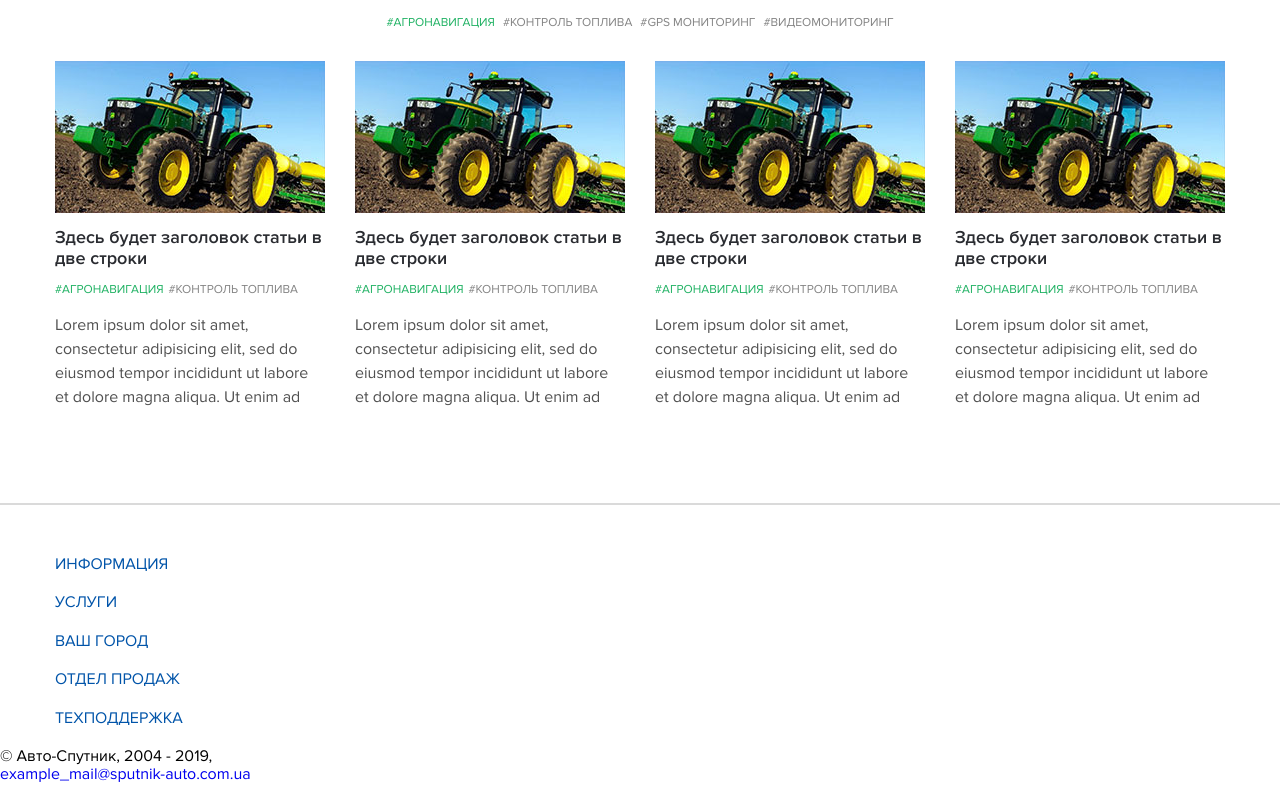
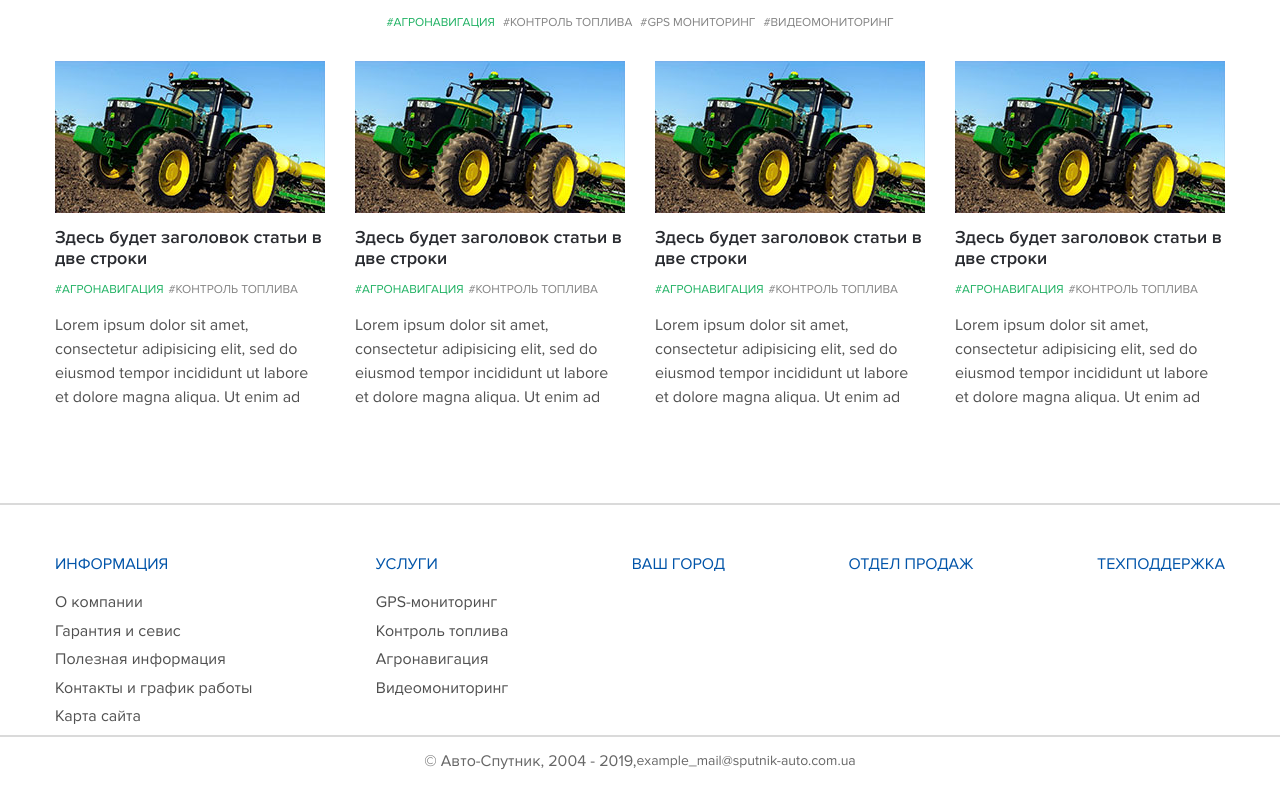
Before and after one commit to ViperPredator1992/autospin, a website: page src/index.html in a window 1280 px wide. Shown: the part 4478-5263 px from the top of the page. Drawn offline with nearby package versions, Linux system fonts and the light colour scheme.

Commit message:
--- Auto-Git Commit ---

```diff
--- a/src/index.html
+++ b/src/index.html
@@ -618,9 +618,40 @@ Ut enim ad minim veniam, quis nostrud exercitation ullamco laboris nisi ut aliqu
                 <div class="footer-blocks">
                     <div class="footer-block">
                         <h6 class="footer-block__title">Информация</h6>
+                        <ul class="footer-list">
+                            <li class="footer-list__item">
+                                <a href="#" class="footer-list__link">О компании</a>
+                            </li>
+                            <li class="footer-list__item">
+                                <a href="#" class="footer-list__link">Гарантия и севис</a>
+                            </li>
+                            <li class="footer-list__item">
+                                <a href="#" class="footer-list__link">Полезная информация</a>
+                            </li>
+                            <li class="footer-list__item">
+                                <a href="#" class="footer-list__link">Контакты и график работы</a>
+                            </li>
+                            <li class="footer-list__item">
+                                <a href="#" class="footer-list__link">Карта сайта</a>
+                            </li>
+                        </ul>
                     </div>
                     <div class="footer-block">
                         <h6 class="footer-block__title">Услуги</h6>
+                        <ul class="footer-list">
+                            <li class="footer-list__item">
+                                <a href="#" class="footer-list__link">GPS-мониторинг</a>
+                            </li>
+                            <li class="footer-list__item">
+                                <a href="#" class="footer-list__link">Контроль топлива</a>
+                            </li>
+                            <li class="footer-list__item">
+                                <a href="#" class="footer-list__link">Агронавигация</a>
+                            </li>
+                            <li class="footer-list__item">
+                                <a href="#" class="footer-list__link">Видеомониторинг</a>
+                            </li>
+                        </ul>
                     </div>
                     <div class="footer-block">
                         <h6 class="footer-block__title">Ваш город</h6>
--- a/src/sass/_footer.sass
+++ b/src/sass/_footer.sass
@@ -82,5 +82,26 @@
             font-weight: normal
             margin: 0 0 20px
             font-size: 16px
+
+        &s
+            display: flex
+            flex-wrap: wrap
+            justify-content: space-between
+    &-list
+        padding: 0
+        margin: 0
+        list-style: none
+        &__item
+            margin-bottom: 10px
+        &__link
+            color: $about
     &-copy
-        color #666666
+        border-top: 2px solid #dadada
+        color: #666666
+        display: flex
+        align-items: center
+        justify-content: center
+        height: 50px
+        &__email
+            font-size: 14px
+            color: #666666
```
Also changed, not shown: src/css/style.css, src/img/email.png (added), 1 other file.
